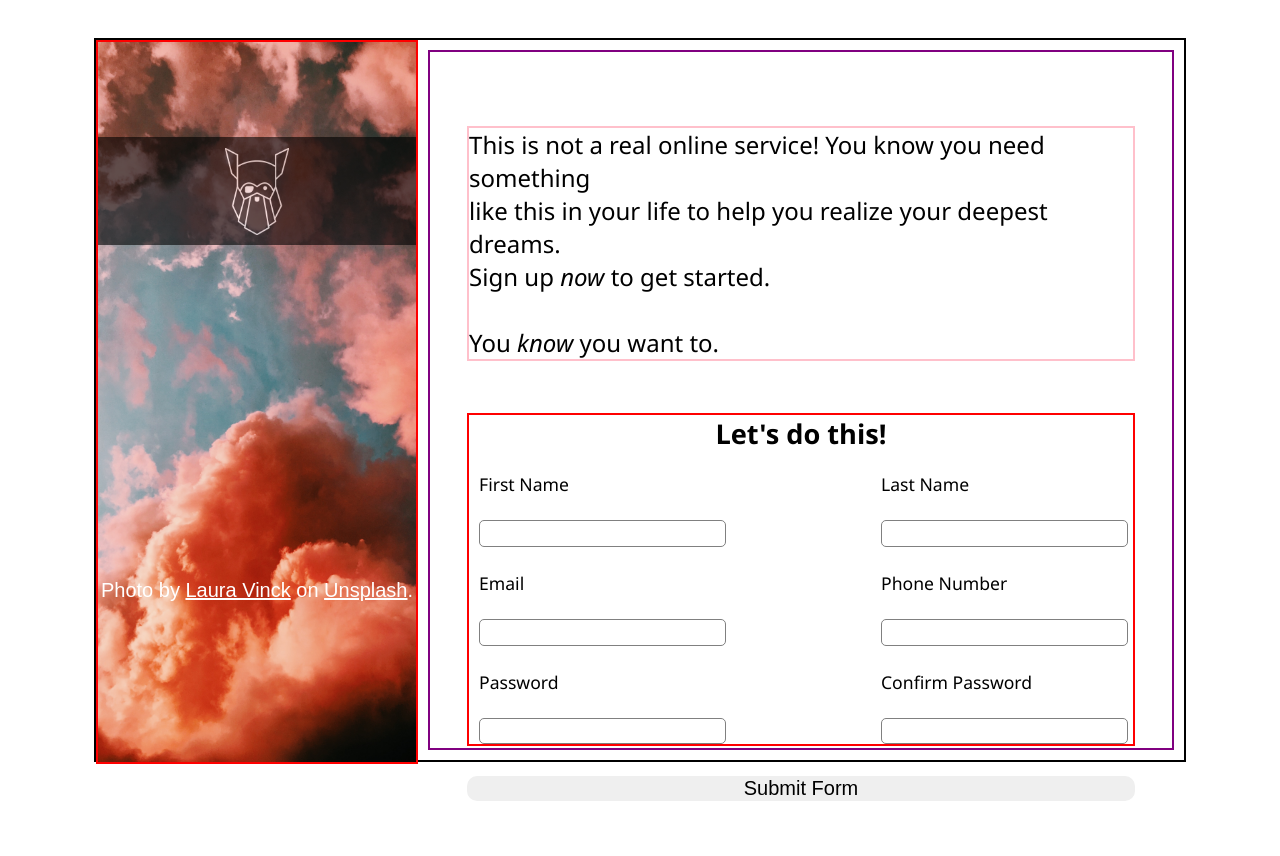
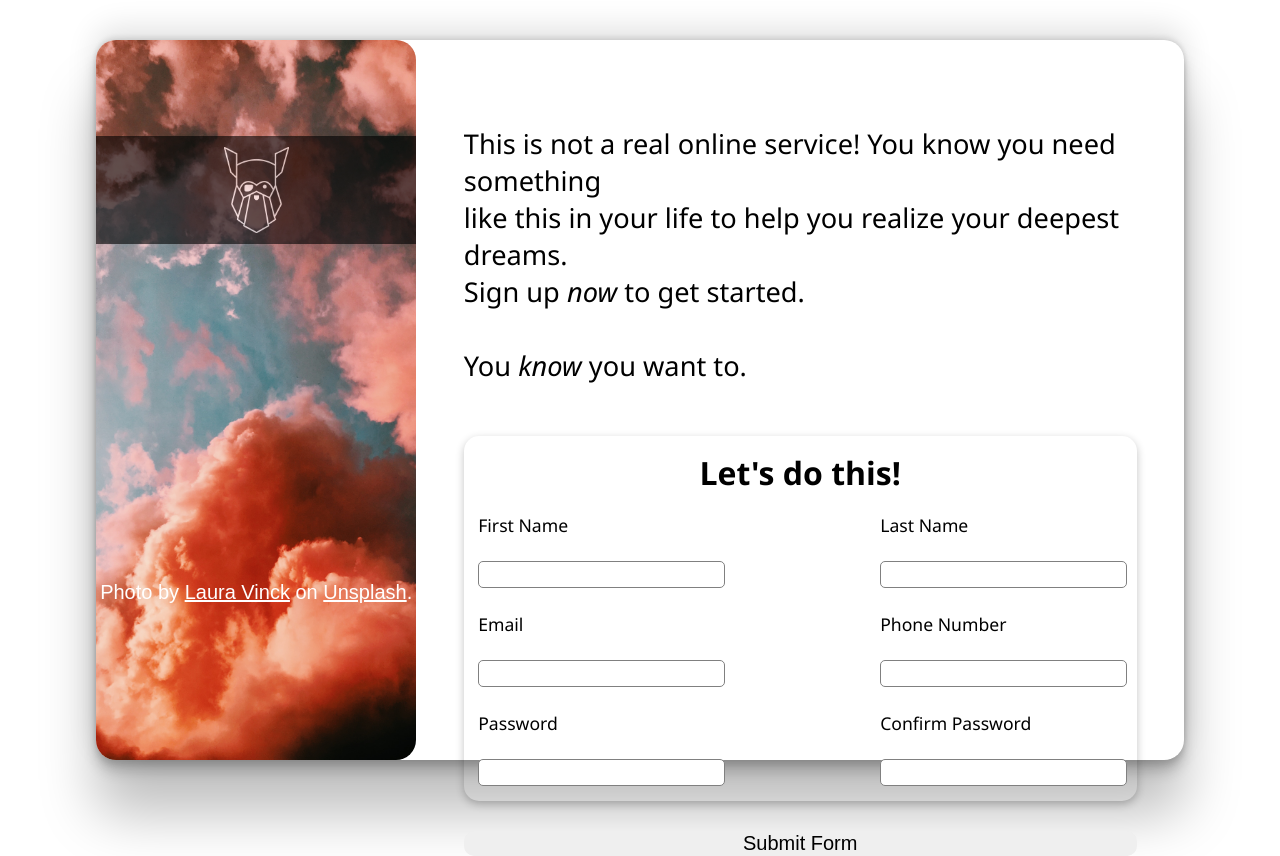
Before and after one commit to OhmPatil/signup-form, a plain HTML site: page index.html in a window 1280 px wide. Before the commit the page ends 801 px from the top, so only its background shows below. Drawn offline with Linux system fonts and the light colour scheme; a web font is replaced by a local one.

Commit message:
Aesthetic changes

```diff
--- a/styles.css
+++ b/styles.css
@@ -7,7 +7,10 @@ body{
 }
 
 .container{
-    border: 2px solid black;
+    /* border: 2px solid black; */
+    border-radius: 20px;
+    box-shadow: rgba(0, 0, 0, 0.25) 0px 54px 55px, rgba(0, 0, 0, 0.12) 0px -12px 30px, rgba(0, 0, 0, 0.12) 0px 4px 6px, rgba(0, 0, 0, 0.17) 0px 12px 13px, rgba(0, 0, 0, 0.09) 0px -3px 5px;
+    /* box-shadow: rgba(0, 0, 0, 0.19) 0px 10px 20px, rgba(0, 0, 0, 0.23) 0px 6px 6px; */
     height: 90vh;
     width: 85vw;
     display: flex;
@@ -17,12 +20,13 @@ body{
 .img-section{
     display: flex;
     flex-direction: column;
-    border: 2px solid red;
+    /* border: 2px solid red; */
     width: 30%;
     height: 100%;
     background-image: url(./images/redclouds.jpg);
     background-repeat: no-repeat;
     background-size: cover;
+    border-radius: inherit;
 }
 
 .img-overlay{
@@ -61,7 +65,7 @@ a{
 .form-section{
     display: flex;
     flex-direction: column;
-    border: 2px solid purple;
+    /* border: 2px solid purple; */
     width: 70%;
     height: auto;
     margin: 10px;
@@ -71,11 +75,10 @@ a{
     display: flex;
     justify-content: flex-start;
     align-items: center;
-    border: 2px solid pink;
     margin-top: 10%;
     margin-left: 5%;
     margin-right: 5%;
-    font-size: 1.5rem;
+    font-size: 1.7rem;
     font-family: 'Segoe UI', Tahoma, Geneva, Verdana, sans-serif;
 }
 
@@ -84,14 +87,17 @@ a{
     flex-direction: column;
     align-items: center;
     justify-content: center;
-    border: 2px solid red;
+    padding: 2%;
+    /* border: 2px solid red; */
     margin-top: 7%;
     margin-left: 5%;
     margin-right: 5%;
+    border-radius: 15px;
+    box-shadow: rgba(0, 0, 0, 0.24) 0px 3px 8px;
 }
 
 .form-container > p{
-    font-size: 1.7rem;
+    font-size: 2rem;
     font-family: 'Segoe UI', Tahoma, Geneva, Verdana, sans-serif;
     font-weight: 600;
     margin-bottom: 3%;
```
